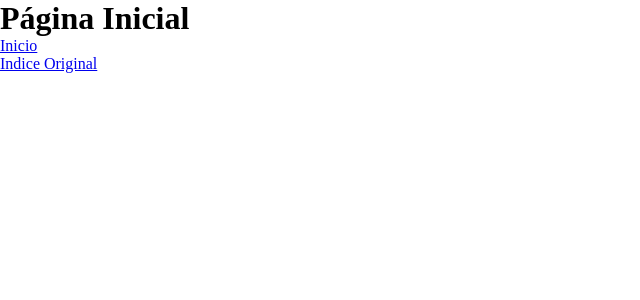
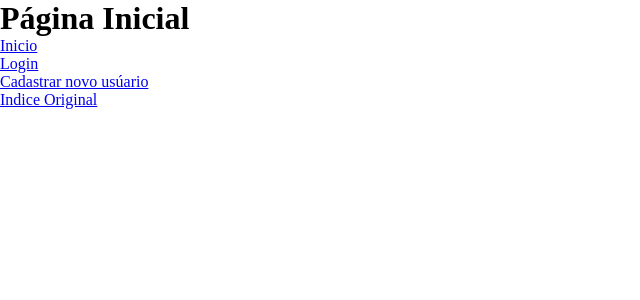
Before and after one commit to BavarescoRicardo/festival-front, a Next.js app: page / in a window 1280 px wide. Shown: the top 300 px of the page, without its empty margins (0-640 px from the left). Built offline with nearby package versions, Linux system fonts and the light colour scheme.

Commit message:
novos componentes e rotas

```diff
--- a/pages/_document.tsx
+++ /dev/null
@@ -1,13 +0,0 @@
-import { Html, Head, Main, NextScript } from 'next/document'
-
-export default function Document() {
-  return (
-    <Html lang="en">
-      <Head />
-      <body>
-        <Main />
-        <NextScript />
-      </body>
-    </Html>
-  )
-}
--- a/pages/index.tsx
+++ b/pages/index.tsx
@@ -1,4 +1,3 @@
-import Head from 'next/head'
 import Link from 'next/link'
 
 export default function Inicial() {
@@ -11,6 +10,12 @@ export default function Inicial() {
           <Link href="/">Inicio</Link>
         </li>
         <li>
+          <Link href="/login">Login</Link>
+        </li>
+        <li>
+          <Link href="/login/cadastro">Cadastrar novo usúario</Link>
+        </li>
+        <li>
           <Link href="/indiceOriginal">Indice Original</Link>
         </li>
       </ul>
--- /dev/null
+++ b/pages/login/cadastro.tsx
@@ -0,0 +1,6 @@
+export default function Cadastro(){
+
+    return (
+        <h1>Cadastrar login</h1>
+    )
+}
```
Also changed, not shown: pages/login/index.tsx (added, +11 -0 lines).
